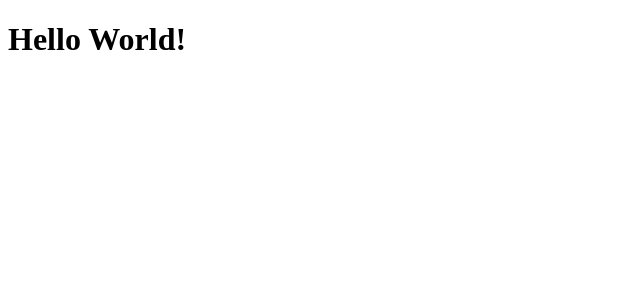
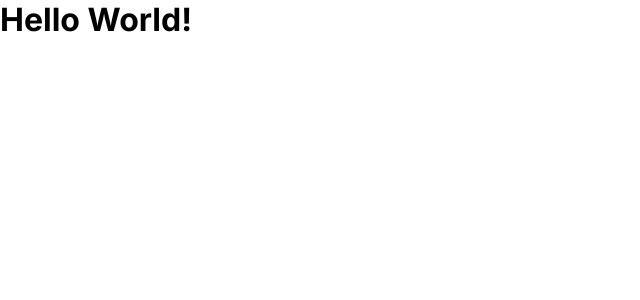
Before and after one commit to MartinGBB/todo-ignite, a React (Vite) app: page / in a window 1280 px wide. Shown: the top 300 px of the page, without its empty margins (0-640 px from the left). Built offline with nearby package versions, Linux system fonts and the light colour scheme.

Commit message:
feat: padroniza fontes

```diff
--- a/src/global.css
+++ b/src/global.css
@@ -0,0 +1,12 @@
+* {
+  margin: 0;
+  padding: 0;
+}
+
+
+
+body, input, button {
+  font-family: 'Inter', sans-serif;
+  font-size: 1rem;
+  -webkit-font-smoothing: antialiased;
+}
```
